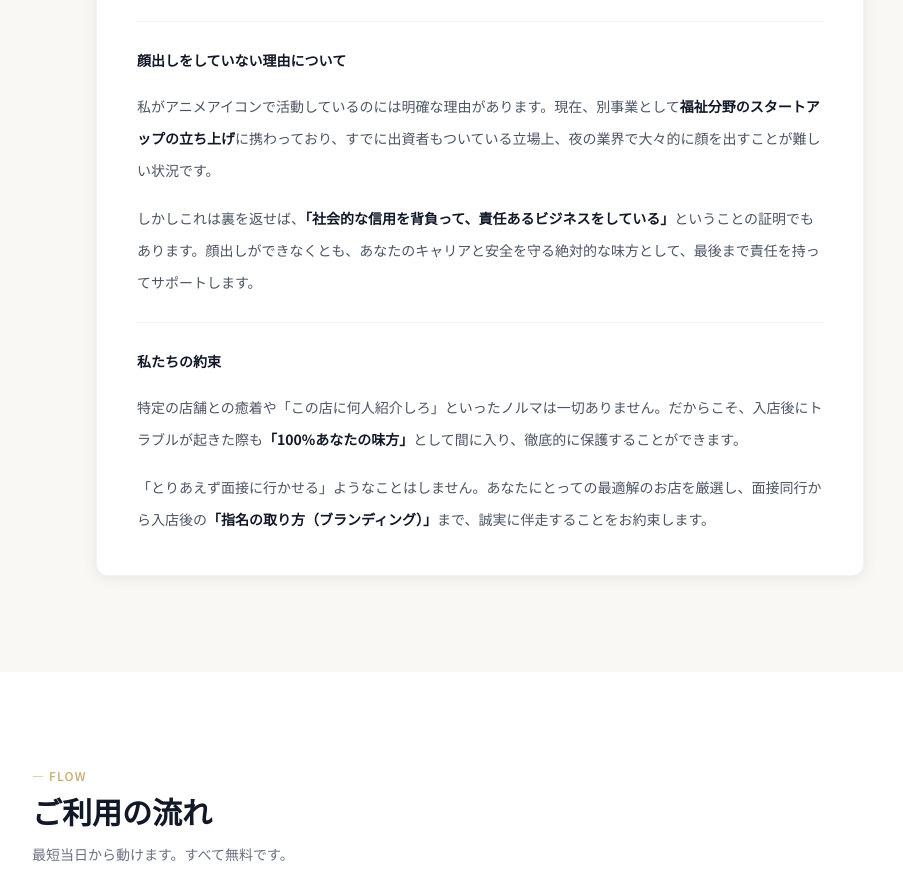
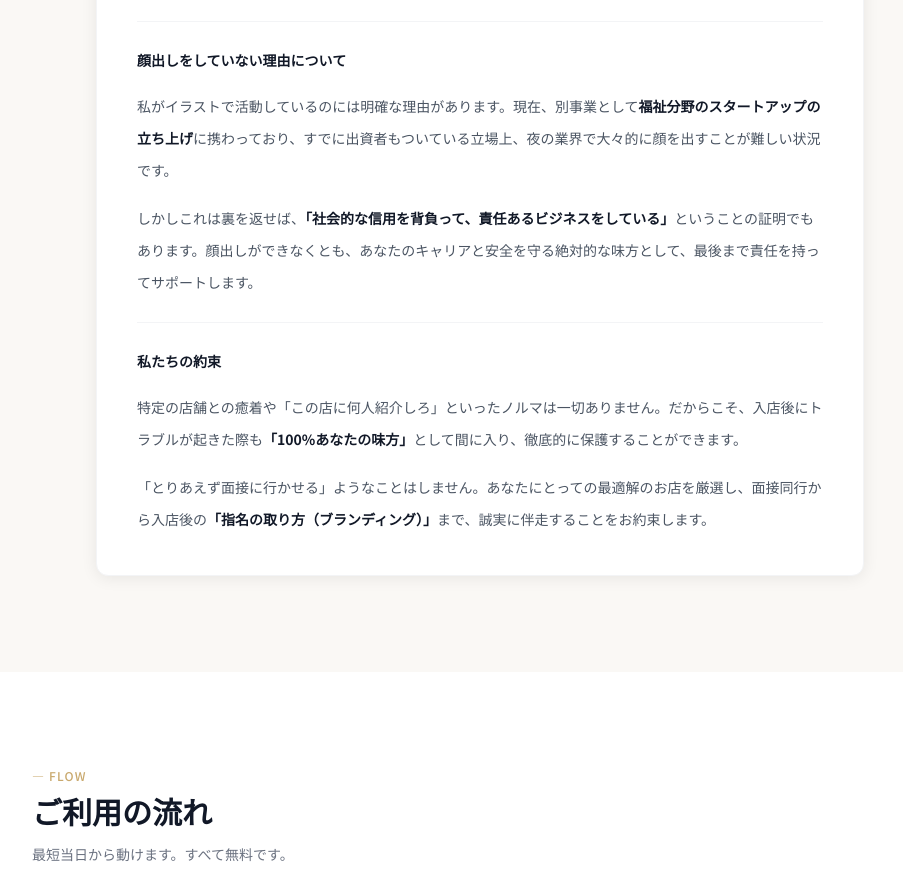
Before and after one commit to takumipoker1-ux/grace-sc, a plain HTML site: page index.html in a window 1280 px wide. Shown: the part 6215-7105 px from the top of the page, without its empty margins (160-1063 px from the left). Drawn offline with nearby package versions, Linux system fonts and the light colour scheme.

Commit message:
auto: update site 2026-04-22 23:44

```diff
--- a/index.html
+++ b/index.html
@@ -719,7 +719,7 @@
           <div>
             <p class="font-serif font-bold text-gray-900 mb-3">顔出しをしていない理由について</p>
             <p>
-              私がアニメアイコンで活動しているのには明確な理由があります。現在、別事業として<span class="font-bold text-gray-900">福祉分野のスタートアップの立ち上げ</span>に携わっており、すでに出資者もついている立場上、夜の業界で大々的に顔を出すことが難しい状況です。
+              私がイラストで活動しているのには明確な理由があります。現在、別事業として<span class="font-bold text-gray-900">福祉分野のスタートアップの立ち上げ</span>に携わっており、すでに出資者もついている立場上、夜の業界で大々的に顔を出すことが難しい状況です。
             </p>
             <p class="mt-4">
               しかしこれは裏を返せば、<span class="font-bold text-gray-900">「社会的な信用を背負って、責任あるビジネスをしている」</span>ということの証明でもあります。顔出しができなくとも、あなたのキャリアと安全を守る絶対的な味方として、最後まで責任を持ってサポートします。
```
